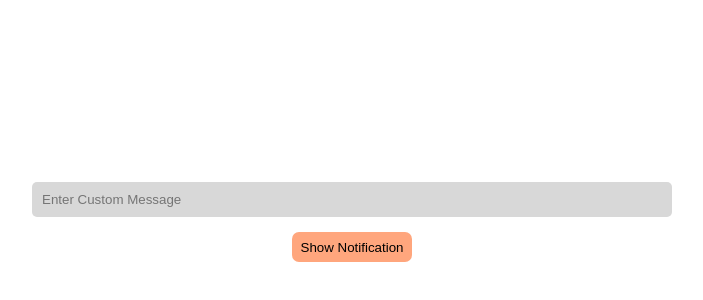
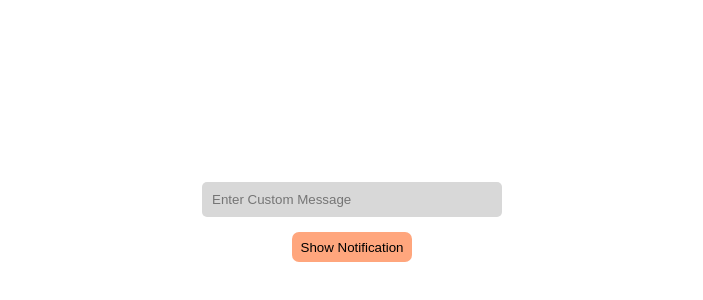
Before and after one commit to WebGuyAshis/Custom-Notification, a plain HTML site: page index.html in a window 1280 px wide. Shown: the part 178-478 px from the top of the page, without its empty margins (288-991 px from the left). Drawn offline with Linux system fonts and the light colour scheme.

Commit message:
Fixed Width

```diff
--- a/notification.css
+++ b/notification.css
@@ -21,6 +21,8 @@ body{
 }
 #text{
     width: 50vw;
+    max-width: 300px;
+    min-width:200px ;
     height: 35px;
     border-radius: 5px;
     border: none;
```
